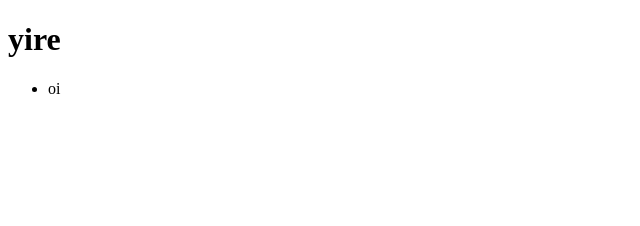
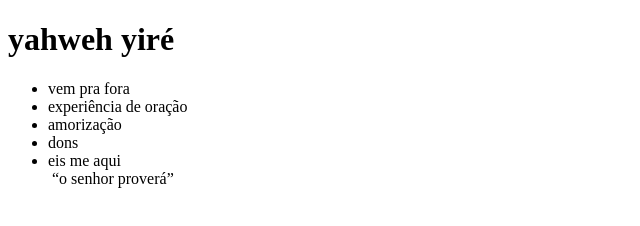
Before and after one commit to carolyire/carol-ferreira, a plain HTML site: page index.html in a window 1280 px wide. Shown: the whole page, without its empty margins (0-640 px from the left). Drawn offline with Linux system fonts and the light colour scheme.

Commit message:
atividade 2

```diff
--- a/index.html
+++ b/index.html
@@ -4,12 +4,18 @@
     <meta charset="UTF-8">
     <meta http-equiv="X-UA-Compatible" content="IE=edge">
     <meta name="viewport" content="width=device-width, initial-scale=1.0">
-    <title>carol</title>
+    <title>yahweh yiré</title>
 </head>
 <body>
-     <h1>yire</h1>
+     <h1>yahweh yiré</h1>
      <ul>
-         <li>oi</li>
+         <li>vem pra fora</li>
+         <li>experiência de oração</li>
+         <li>amorização</li>
+         <li>dons</li>
+         <li>eis me aqui</li>
+        <img src="nstagram.com/yahwehyire/" alt="">
+        <q>o senhor proverá</q>
      </ul>
 </body>
 </html>
```
